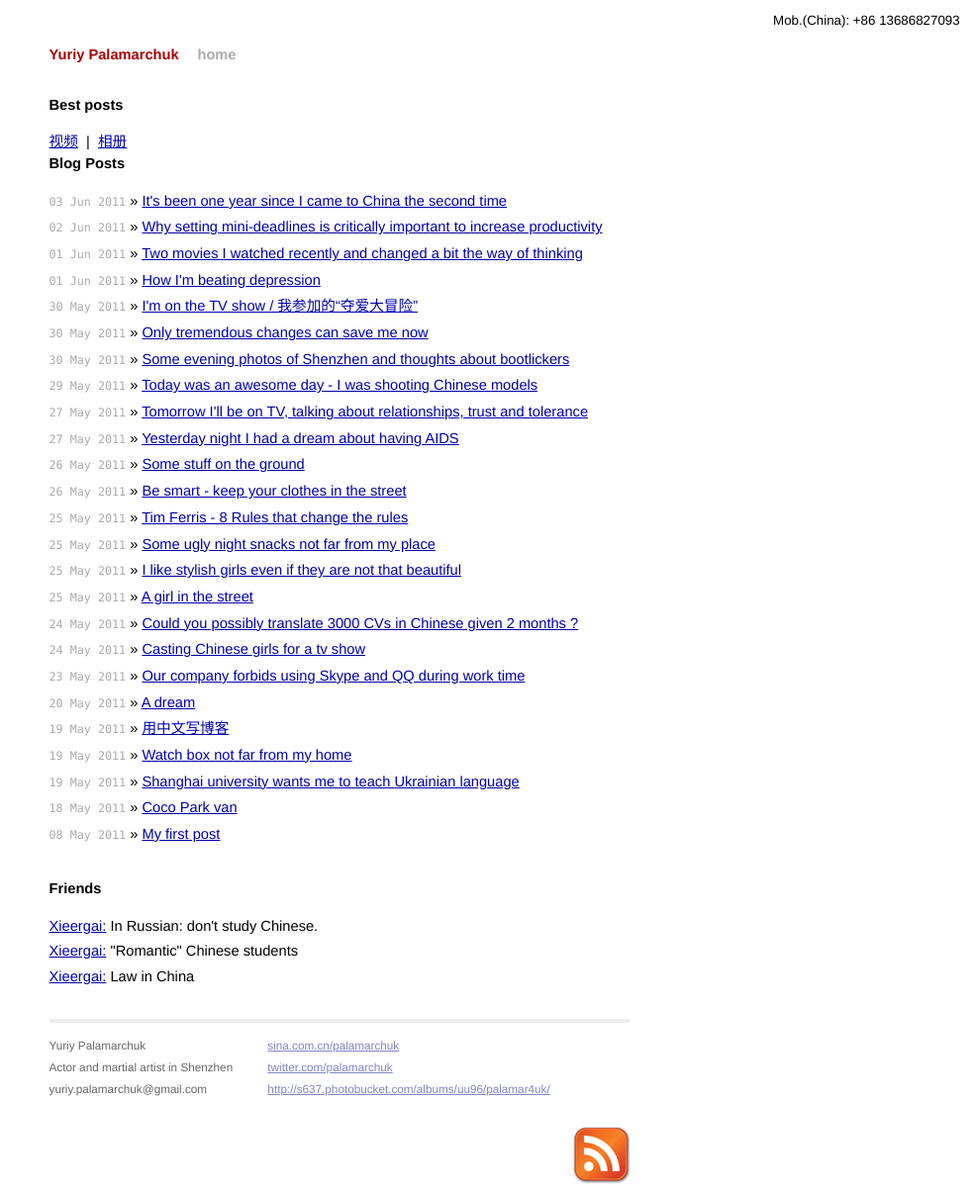
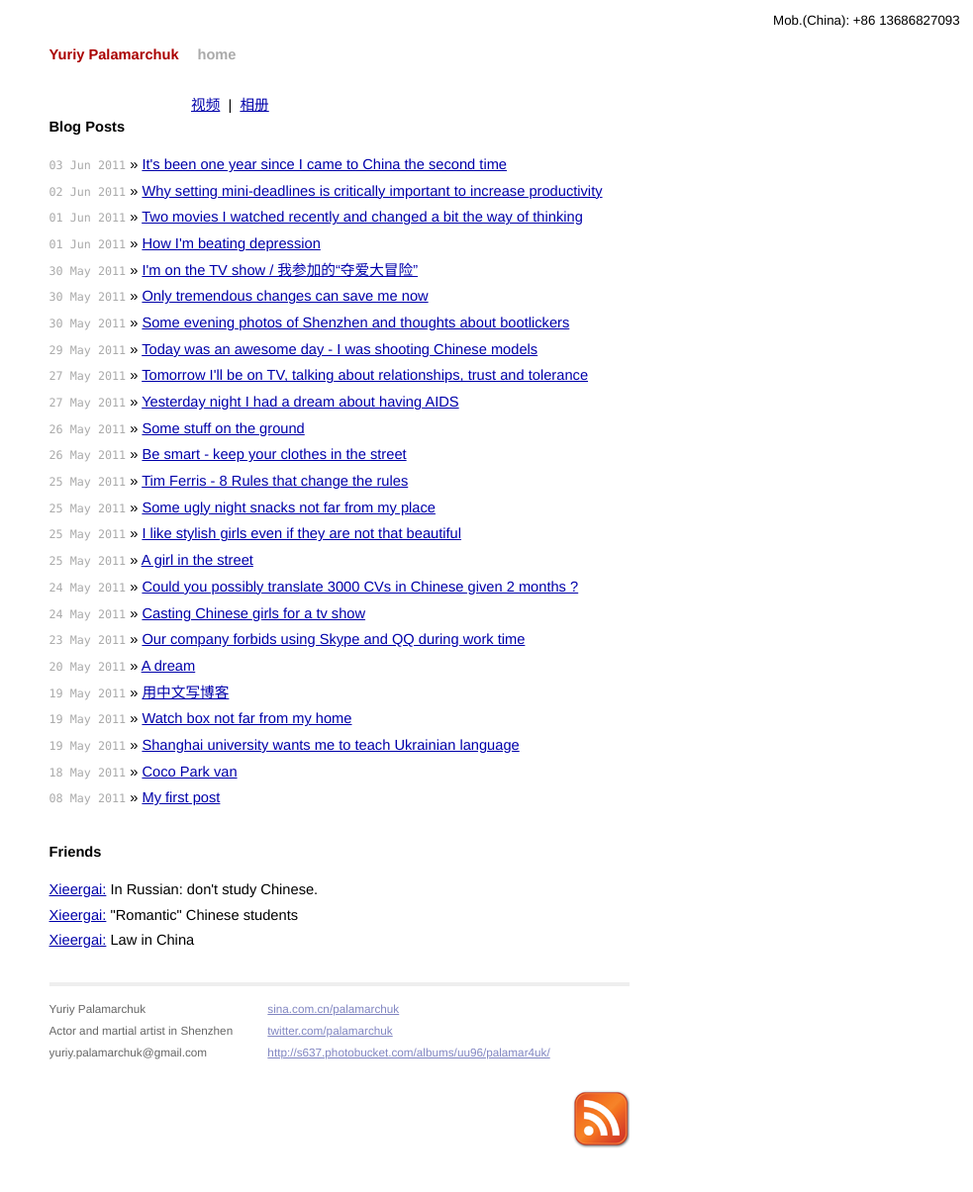
Before and after one commit to iurii/iurii.github.com, a Jekyll site: the page built from index.html, in a window 1280 px wide. Shown: the whole page at 99% size, without its empty margins (297-1280 px from the left). Built offline with Jekyll 4.4.1, drawn with Linux system fonts in a browser that asks for light colours; after the commit the page ends 1169 px from its top, so only the background shows below that.

Commit message:
layout changed

```diff
--- a/index.html
+++ b/index.html
@@ -5,10 +5,9 @@ title: Yuriy Palamarchuk
 
 <div id="home">
 
-  <h1>Best posts</h1>
-<a href="video.html">视频</a>&nbsp;&nbsp;|&nbsp;&nbsp;<a href="photo.html">相册</a>
-
-  </ul>
+ <div style="width: 300px; margin-left: auto ; margin-right: auto ;">
+  <a href="video.html">视频</a>&nbsp;&nbsp;|&nbsp;&nbsp;<a href="photo.html">相册</a>
+ </div>
 
   <h1>Blog Posts</h1>
   <ul class="posts">
```
